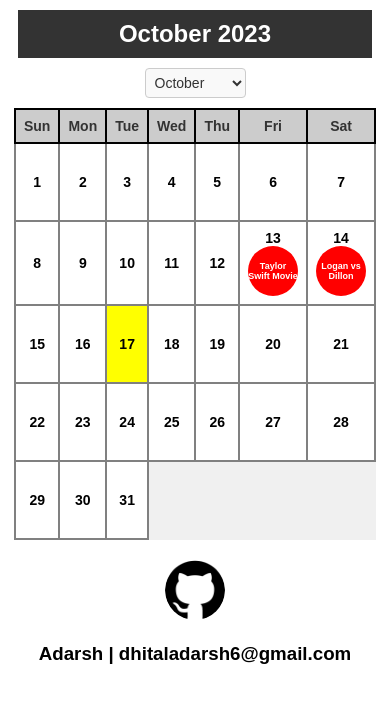
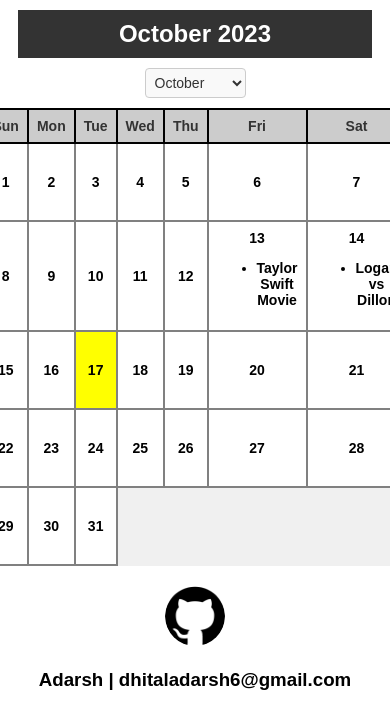
Before and after one commit to adarshdhital007/calendar-angular, an Angular app: page / in a window 390 px wide. Shown: the top 728 px of the page. Built offline with nearby package versions, Linux system fonts and the light colour scheme.

Commit message:
Update app.component.css

```diff
--- a/src/app/app.component.css
+++ b/src/app/app.component.css
@@ -2,6 +2,10 @@
   margin: 20px;
   font-family: Arial, sans-serif;
   text-align: center;
+}
+
+.grey {
+  background-color: #e1e1e1;
 }
 
 .image {
@@ -45,7 +49,7 @@ td:hover {
   position: relative;
 }
 
-.event-indicator {
+.event {
   display: flex;
   align-items: center;
   justify-content: center;
@@ -54,21 +58,10 @@ td:hover {
   font-weight: 700;
   background-color: red;
   cursor: pointer;
-  border-radius: 50%;
+  border-radius: 10px;
   width: 70px;
   height: 70px;
   margin: 0 auto;
-}
-
-ul.events {
-  list-style: none;
-  padding: 0;
-  text-align: center;
-  margin: 10px 0;
-}
-
-li.eventname {
-  margin: 5px 0;
 }
 
 h2 {
@@ -117,30 +110,19 @@ select option {
 }
 
 @media (max-width: 768px) {
-  .event-indicator {
+
+  .event {
     display: flex;
-    align-items: center;
-    justify-content: center;
     color: white;
-    font-size: 9px;
+    font-size: 7px;
     font-weight: 700;
     background-color: red;
     cursor: pointer;
-    border-radius: 90%;
+    border-radius: 10px;
     width: 50px;
     height: 50px;
   }
 
-  ul.events {
-    list-style: none;
-    padding: 0;
-    text-align: center;
-    margin: 10px 0;
-  }
-
-  li.eventname {
-    margin: 5px 0;
-  }
 
   .calendar {
     font-size: 16px;
@@ -170,10 +152,10 @@ select option {
     max-width: 100%;
   }
 
-  .event-indicator {
+  .event {
     background-color: red;
     cursor: pointer;
-    border-radius: 50%;
+    border-radius: 10px;
     width: 40px;
     height: 40px;
     margin: 0;
@@ -193,15 +175,7 @@ select option {
     padding: 4px;
   }
 
-  .event-indicator {
-    font-size: 10px;
-  }
 
-  ul.events {
-    font-size: 8px;
-    overflow: hidden;
-    text-overflow: ellipsis;
-  }
 }
 
 @media (max-width: 270px) {
@@ -210,7 +184,6 @@ select option {
   }
 
   table {
-
     font-size: 6px;
   }
 
@@ -220,16 +193,17 @@ select option {
   }
 
   th {
-    padding: 2px;
+    padding: 0px;
   }
 
-  .event-indicator {
-    width: 20px;
-    height: 20px;
-  }
-
-  .eventname {
-    font-size: 4px;
+  .event {
+    background-color: red;
+    cursor: pointer;
+    border-radius: 10px;
+    width: 30px;
+    font-size: 5px;
+    height: 30px;
+    margin: 0;
   }
 
   h3 {
```
